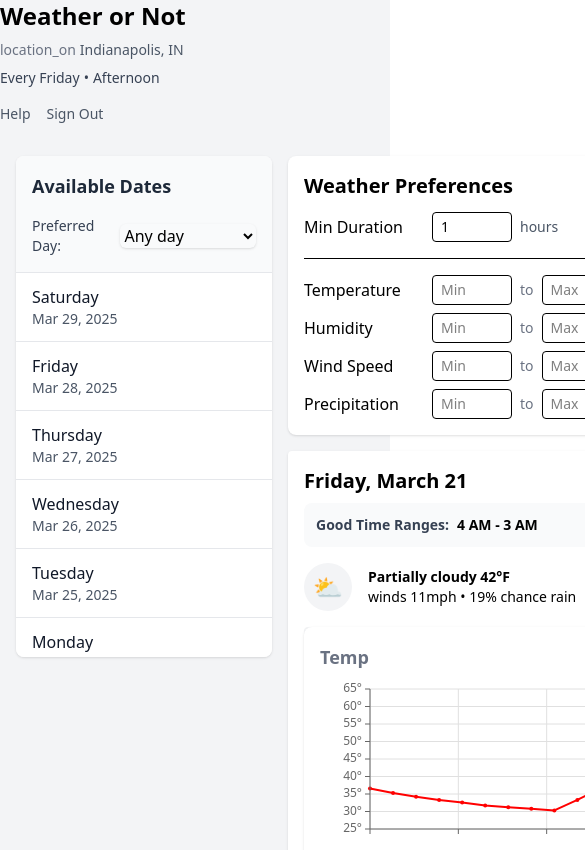
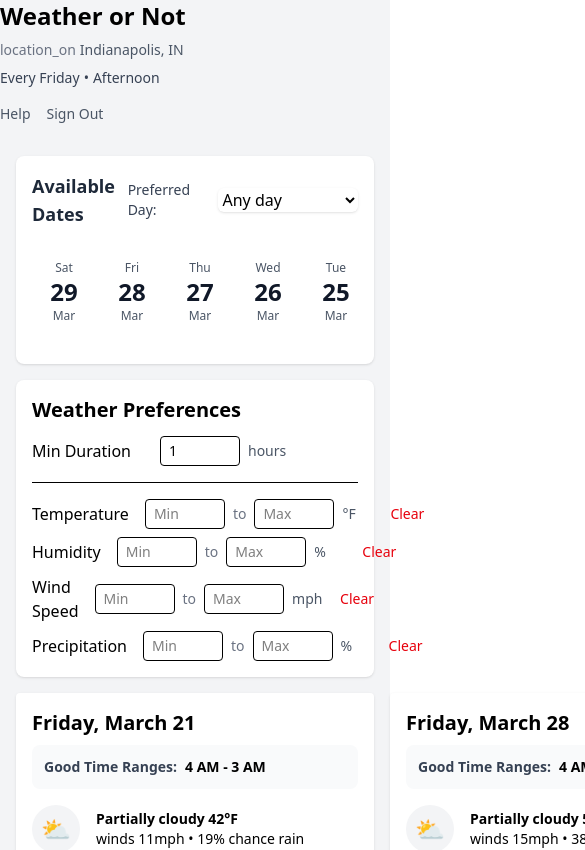
Before and after one commit to byronwall/weather-helper, a React (Vite) app: page / in a window 390 px wide. Shown: the top 850 px of the page, 585 px wide, since content can reach past the window. Built offline with nearby package versions, Linux system fonts and the light colour scheme.

Commit message:
Refactor App layout and enhance DateItem and DateList components: streamline structure for better readability, improve styling for DateItem, and update DateList to include a more responsive design with better spacing and alignment.

```diff
--- a/src/App.tsx
+++ b/src/App.tsx
@@ -43,12 +43,8 @@ export function App() {
   return (
     <div className="min-h-screen bg-gray-100">
       <Header />
-      <main className="container mx-auto p-4">
-        <div className="flex gap-4">
-          <div className="flex-none">
+      <main className="container mx-auto p-4 space-y-4">
         <DateList />
-          </div>
-          <div className="flex-1 space-y-4">
         <UserPreferences />
         <div className="flex flex-row gap-4">
           <WeatherCard
@@ -66,8 +62,6 @@ export function App() {
             onNext={handleNextFriday}
           />
         </div>
-          </div>
-        </div>
       </main>
     </div>
   );
--- a/src/components/DateItem.tsx
+++ b/src/components/DateItem.tsx
@@ -16,46 +16,29 @@ export function DateItem({
       onClick={onClick}
       disabled={!isAvailable}
       className={`
-        w-full px-4 py-3 text-left transition-all duration-200 ease-in-out
+        flex flex-col items-center justify-center p-1 w-16 h-24
+        transition-all duration-200 ease-in-out rounded-lg
         ${
           isAvailable
-            ? "hover:bg-blue-50 cursor-pointer hover:shadow-sm"
+            ? "hover:bg-blue-50 cursor-pointer"
             : "opacity-50 cursor-not-allowed"
         }
-        ${isSelected ? "bg-blue-100 hover:bg-blue-200 shadow-sm" : "bg-white"}
-        border-b border-gray-200 relative group
+        ${isSelected ? "bg-blue-100 hover:bg-blue-200" : "bg-white"}
+        relative group
       `}
     >
-      <div className="flex justify-between items-center">
-        <div>
-          <div className="font-medium text-gray-900 group-hover:text-blue-600 transition-colors">
-            {date.toLocaleDateString(undefined, { weekday: "long" })}
-          </div>
-          <div className="text-sm text-gray-600">
-            {date.toLocaleDateString(undefined, {
-              month: "short",
-              day: "numeric",
-              year: "numeric",
-            })}
-          </div>
+      <div className="text-xs font-medium text-gray-600">
+        {date.toLocaleDateString(undefined, { weekday: "short" })}
+      </div>
+      <div className="text-2xl font-bold text-gray-900">{date.getDate()}</div>
+      <div className="text-xs text-gray-600">
+        {date.toLocaleDateString(undefined, { month: "short" })}
+      </div>
+      {isSelected && (
+        <div className="absolute bottom-1 left-1/2 transform -translate-x-1/2">
+          <div className="w-1.5 h-1.5 bg-blue-600 rounded-full"></div>
         </div>
-        {isSelected && (
-          <div className="text-blue-600 opacity-0 group-hover:opacity-100 transition-opacity">
-            <svg
-              xmlns="http://www.w3.org/2000/svg"
-              className="h-5 w-5"
-              viewBox="0 0 20 20"
-              fill="currentColor"
-            >
-              <path
-                fillRule="evenodd"
-                d="M16.707 5.293a1 1 0 010 1.414l-8 8a1 1 0 01-1.414 0l-4-4a1 1 0 011.414-1.414L8 12.586l7.293-7.293a1 1 0 011.414 0z"
-                clipRule="evenodd"
-              />
-            </svg>
-          </div>
-        )}
-      </div>
+      )}
     </button>
   );
 }
--- a/src/components/DateList.tsx
+++ b/src/components/DateList.tsx
@@ -37,14 +37,20 @@ export function DateList() {
   );
 
   return (
-    <div className="w-64 bg-white rounded-lg shadow overflow-hidden">
-      <div className="p-4 bg-gray-50 border-b border-gray-200 space-y-4">
-        <h2 className="text-lg font-semibold text-gray-800">Available Dates</h2>
+    <div className="bg-white rounded-lg shadow">
+      <div className="p-4 space-y-4">
+        <div className="flex items-center justify-between">
+          <h2 className="text-lg font-semibold text-gray-800">
+            Available Dates
+          </h2>
           <DayPreference />
         </div>
-      <div className="max-h-96 overflow-y-auto">
+        <div className="overflow-x-auto pb-2">
+          <div className="flex gap-1 min-w-min">
             {!selectedLocation ? (
-          <div className="p-4 text-gray-500 text-center">Loading dates...</div>
+              <div className="p-4 text-gray-500 text-center">
+                Loading dates...
+              </div>
             ) : sortedDates.length === 0 ? (
               <div className="p-4 text-gray-500 text-center">
                 No dates available
@@ -67,5 +73,7 @@ export function DateList() {
             )}
           </div>
         </div>
+      </div>
+    </div>
   );
 }
```
Lines whose indentation alone changed are shown as unchanged.
